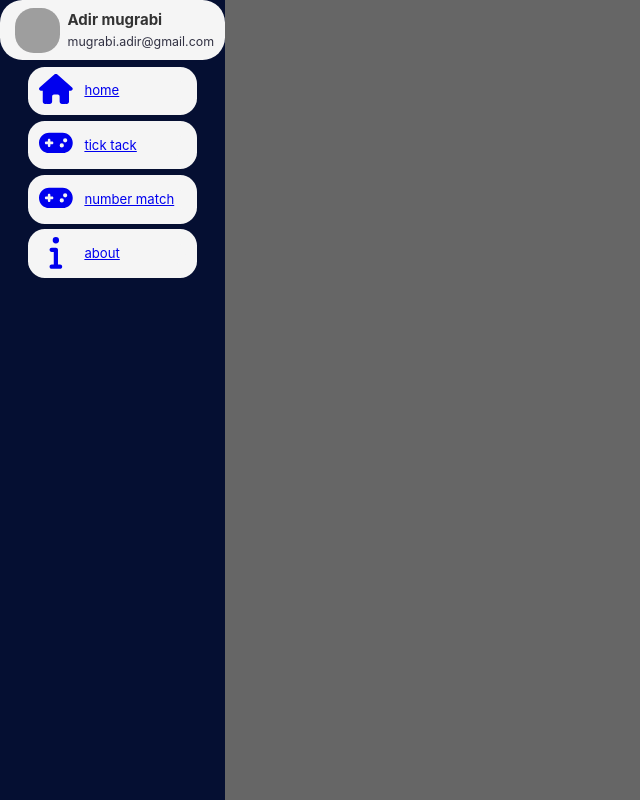
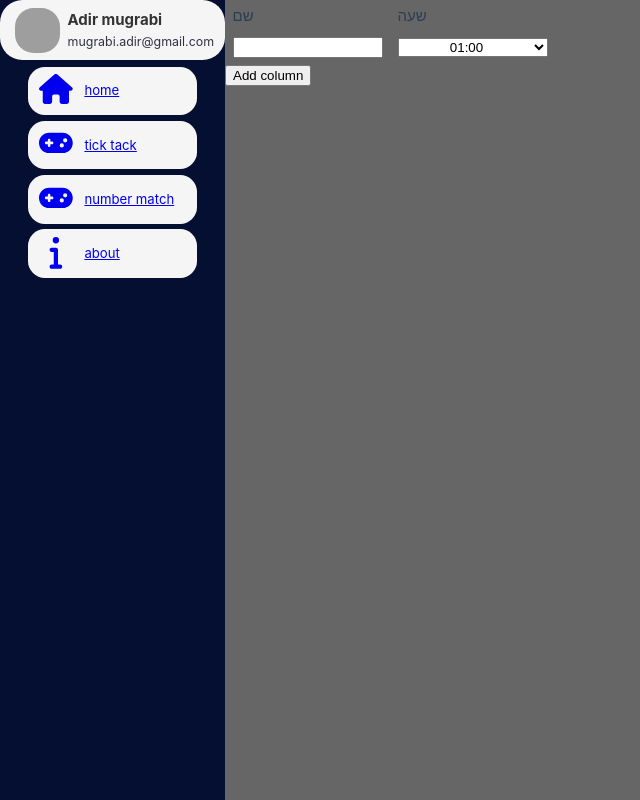
Before and after one commit to adirmu/vue, a Vue app in the folder vue tests/: page /tiranplanner in a window 1280 px wide. Shown: the whole page, without its empty margins (0-640 px from the left). Built offline with nearby package versions, Linux system fonts and the light colour scheme; grey boxes are pictures that could not be loaded.

Commit message:
Liroy asked some changes

```diff
--- a/vue tests/src/App.vue
+++ b/vue tests/src/App.vue
@@ -18,4 +18,9 @@ header{
   background-color: rgb(5, 15, 50);
   min-height: 100vh;
 }
+@media only screen and (max-width: 600px) {
+  header{
+    display: none;
+  }
+}
 </style>
--- a/vue tests/src/assets/main.css
+++ b/vue tests/src/assets/main.css
@@ -6,3 +6,6 @@
   display: flex;
   background-color: #666;
 }
+main{
+  overflow: auto;
+}
--- a/vue tests/src/router/index.ts
+++ b/vue tests/src/router/index.ts
@@ -20,6 +20,11 @@ const router = createRouter({
       component: () => import('../views/NumberMatchView.vue')
     },
     {
+      path: '/tiranplanner',
+      name: 'tiran planner',
+      component: () => import('../views/TiranPlanner.vue')
+    },
+    {
       path: '/about',
       name: 'about',
       component: () => import('../views/AboutView.vue')
--- a/vue tests/src/views/NumberMatchView.vue
+++ b/vue tests/src/views/NumberMatchView.vue
@@ -9,13 +9,13 @@ store.restart(6,8);
 <template><main @mouseup="()=>{store.End_line()}">
     <div v-for="(row, i) in store.board" class="hex_row">
         <div v-for="(cell, j) in store.board[i]" class="hex_cell"
-         :style="{'background-color':('rgb(' + ((cell%6)*25) + ','+(((cell/6)%6)*25)+','+(((cell/36)%6)*25)+')')}"
+         :style="{'background-color':('rgb(' + (30+(cell%6)*30) + ','+(30+((cell/6)%6)*30)+','+(30+((cell/36)%6)*30)+')')}"
          @mousedown="()=>{store.Start_line(i,j)}"
          @touchstart="()=>{store.Start_line(i,j)}"
          @mouseenter="()=>{store.Add_box(i,j)}"
          @touchmove="()=>{store.Add_box(i,j)}"
          >
-            {{ cell }}
+            <div class="main">{{ cell }}</div>
             <div class="sub">
                 ({{ i }}, {{ j }})
             </div>
@@ -30,7 +30,8 @@ main{
     color: #ccc;
     text-shadow: -1px -1px 0 #999, 1px -1px 0 #666, -1px 1px 0 #666, 1px 1px 0 #999;
     text-align: center;
-    padding-top: 2.5em;
+    padding: 2.5em 1em;
+    margin: 1em;
     flex:1;
 
     .hex_row{
@@ -39,8 +40,8 @@ main{
     .hex_cell{
         background-color: aliceblue;
         padding: .25em;
-        margin: .125em -.25em;
-        width: 5em;
+        margin: .125em -.125em;
+        min-width: 5em;
         height: 5em;
         display: flex;
         flex-direction: column;
@@ -48,9 +49,10 @@ main{
         border-radius: 2.5em;
         user-select: none;
         font-weight: bold;
+        border: 1px solid #999;
 
         &:nth-child(2n){
-            margin-top: -2.5em;
+            margin-top: -1.5em;
         }
     }
     .sub{
@@ -58,5 +60,14 @@ main{
         font-size: .75em;
         color: #222;
     }
+    @media (max-width: 1024px) {
+        .hex_cell {
+            min-width: 3em;
+            height: 3em;
+        }
+        .sub{
+            display: none;
+        }
+    }
 }
 </style>
--- a/vue tests/src/views/TickTackView.vue
+++ b/vue tests/src/views/TickTackView.vue
@@ -59,7 +59,9 @@
     display: flex;
   }
   .board_row{
-  background-color: #336;
+    background-color: #ccc;
+    color: #333;
+    font-weight: bold;
     border: 5px solid #333;
     border-radius: .5em;
     margin: .125em;
@@ -68,7 +70,7 @@
     min-height: 3em;
     text-align: center;
     cursor: pointer;
-  z-index:1;
+    z-index: 1;
 
     &:hover{
       background-color: #669;
--- /dev/null
+++ b/vue tests/src/views/TiranPlanner.vue
@@ -0,0 +1,53 @@
+<script setup lang="ts">
+import { ref } from 'vue';
+
+const columns = ref([
+  ['שם','text_input'],
+  ['שעה','ddl_ranged_distinct', ['01:00','02:00','03:00','04:00','05:00','06:00','07:00','08:00','09:00','10:00','11:00','12:00','13:00','14:00','15:00','16:00','17:00','18:00','19:00','20:00','21:00','22:00','23:00','24:00']]
+  ]);
+</script>
+
+<template>
+  <div class="planner">
+    <div class="headers columns">
+      <div class="column" v-for="c in columns">
+        {{ c[0] }}
+      </div>
+    </div>
+    <div class="columns">
+      <div class="column" v-for="c in columns">
+        <div v-if="c[1]=='text_input'"><input type="text"></div>
+        <div v-if="c[1]=='ddl_ranged'">
+          <select>
+            <option v-for="o in c[2]"  value="o">{{ o }}</option>
+          </select>
+        </div>
+        <div v-if="c[1]=='ddl_ranged_distinct'">
+          <select>
+            <option v-for="o in c[2]"  value="o">{{ o }}</option>
+          </select>
+        </div>
+        <div v-if="c[1]=='ddl_options'"></div>
+        <div v-if="c[1]=='ddl_options_distinct'"></div>
+      </div>
+    </div>
+    <div>
+      <button type="button">Add column</button>
+    </div>
+  </div>
+</template>
+
+<style>
+.columns{
+  display: flex;
+  >*{
+    width: 10em;
+    margin: 0.25em 0.5em;
+  }
+  input, select{
+    max-width: 100%;
+    min-width: 100%;
+    text-align: center;
+  }
+}
+</style>
```
Also changed, not shown: vue tests/src/components/Main_nav.vue (+6 -1 lines). Lines whose indentation alone changed are shown as unchanged.
